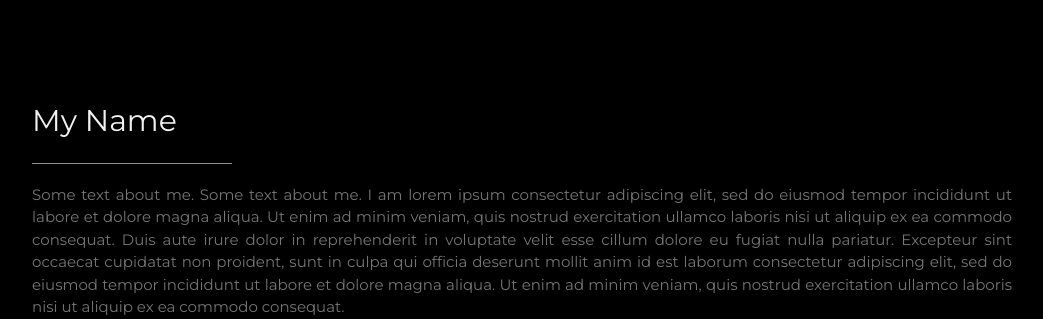
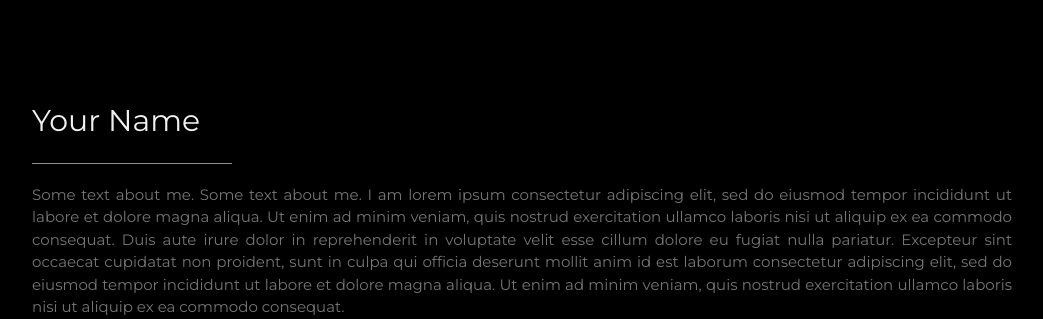
Before and after one commit to mahsankhaan/app-modernization-using-IBM-toolchain, a PHP site: page / in a window 1280 px wide. Shown: the part 1146-1465 px from the top of the page, without its empty margins (178-1221 px from the left). Run offline with PHP 8.4, Linux system fonts and the light colour scheme.

Commit message:
Update index.php

```diff
--- a/index.php
+++ b/index.php
@@ -60,7 +60,7 @@ body, h1,h2,h3,h4,h5,h6 {font-family: "Montserrat", sans-serif}
 
   <!-- About Section -->
   <div class="w3-content w3-justify w3-text-grey w3-padding-64" id="about">
-    <h2 class="w3-text-light-grey">My Name</h2>
+    <h2 class="w3-text-light-grey">Your Name</h2>
     <hr style="width:200px" class="w3-opacity">
     <p>Some text about me. Some text about me. I am lorem ipsum consectetur adipiscing elit, sed do eiusmod tempor incididunt ut labore et dolore magna aliqua. Ut enim ad minim veniam, quis nostrud exercitation ullamco laboris nisi ut aliquip
       ex ea commodo consequat. Duis aute irure dolor in reprehenderit in voluptate velit esse cillum dolore eu fugiat nulla pariatur. Excepteur sint occaecat cupidatat non proident, sunt in culpa qui officia deserunt mollit anim id est laborum consectetur
```
